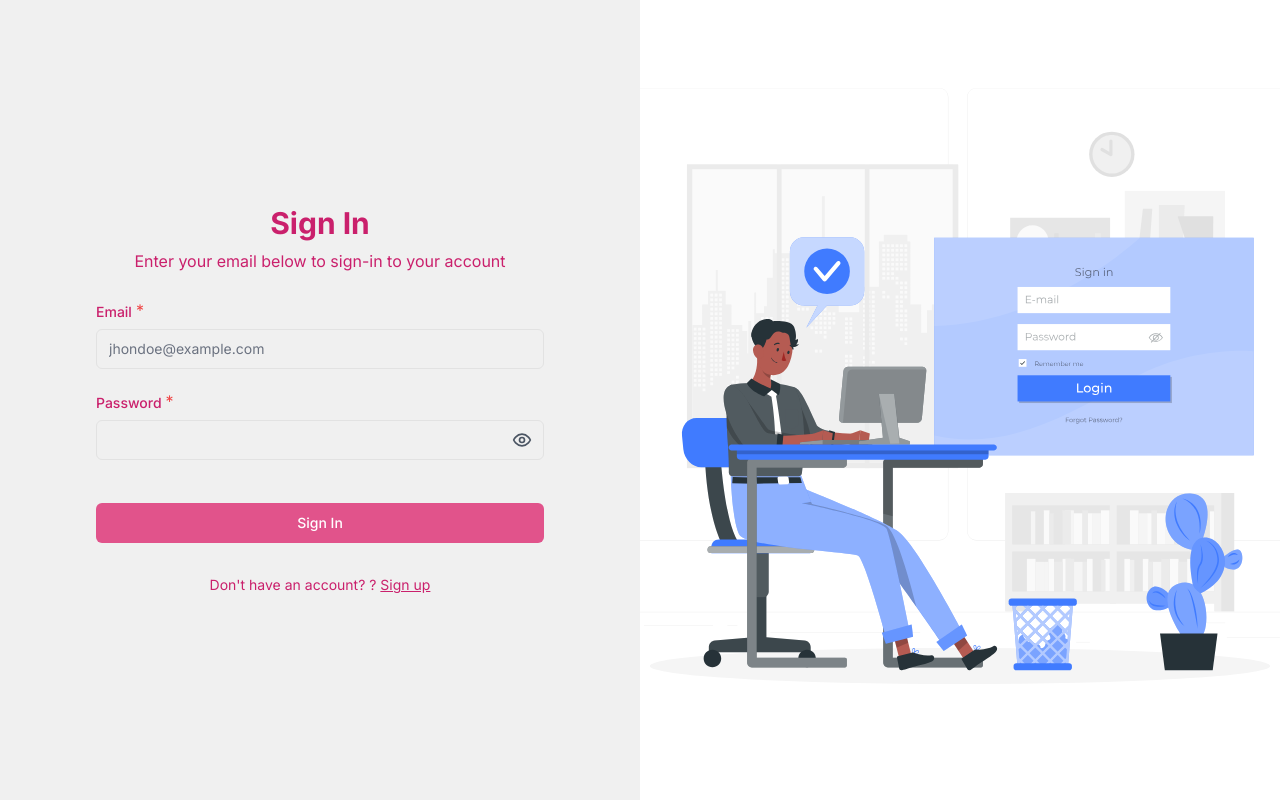
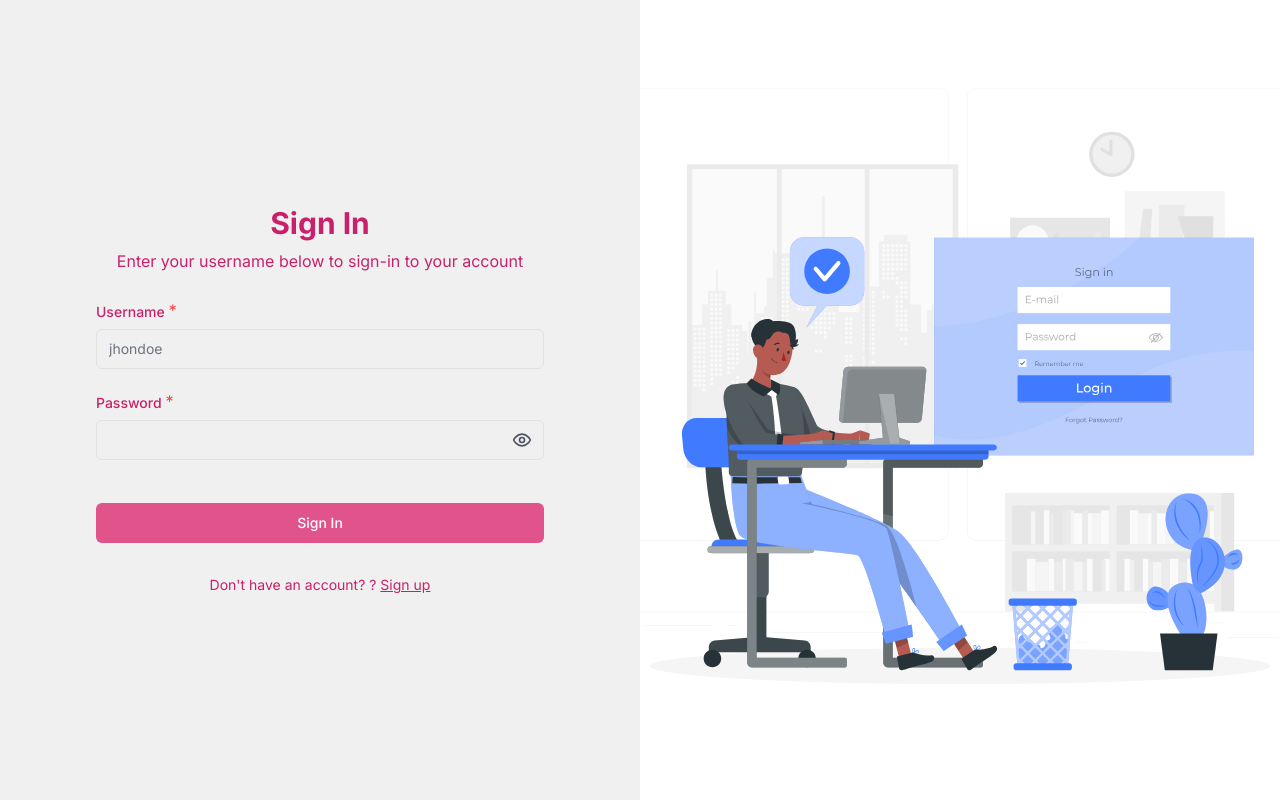
Before and after one commit to lutfir2019/pos-next-ts, a Next.js app: page /auth in a window 1280 px wide. Built offline with nearby package versions, Linux system fonts and the light colour scheme; no server answers.

Commit message:
update register from by email to by username

```diff
--- a/src/components/auth/SignInForm.tsx
+++ b/src/components/auth/SignInForm.tsx
@@ -7,6 +7,7 @@ import * as yup from "yup";
 import Input from "@/components/global/input/inputCustom";
 import Password from "@/components/global/input/password";
 import { Button } from "@/components/ui/button";
+import { usernameRegex } from "@/constants/auth/regexCarakterKhusus";
 import { useAuth } from "@/stores/auth/useAuth";
 import { SignInType } from "@/types/auth/login";
 
@@ -15,15 +16,18 @@ interface Props {
 }
 
 const validationSchema = yup.object({
-  email: yup
+  username: yup
     .string()
-    .email("Email tidak valid")
-    .required("Bidang ini wajib di isi"),
+    .required("Bidang ini wajib di isi")
+    .matches(
+      usernameRegex,
+      "Username tidak boleh mengandung spasi atau karakter khusus lainnya"
+    ),
   password: yup.string().required("Bidang ini wajib di isi"),
 });
 
 const initialValues: SignInType = {
-  email: "",
+  username: "",
   password: "",
 };
 
@@ -43,16 +47,15 @@ const SignInForm: React.FC<Props> = ({ onToggleForm }) => {
               <div className="text-center">
                 <h1 className="text-3xl font-bold">Sign In</h1>
                 <p className="mt-2 text-base text-muted-foreground">
-                  Enter your email below to sign-in to your account
+                  Enter your username below to sign-in to your account
                 </p>
               </div>
               <div className="mt-8 space-y-6">
                 <div className="space-y-2">
                   <Input
-                    name="email"
-                    type="email"
-                    label="Email"
-                    placeholder="jhondoe@example.com"
+                    name="username"
+                    label="Username"
+                    placeholder="jhondoe"
                     primary
                   />
                   <Password name="password" label="Password" primary />
--- a/src/components/auth/SignUpForm.tsx
+++ b/src/components/auth/SignUpForm.tsx
@@ -7,6 +7,7 @@ import * as yup from "yup";
 import Input from "@/components/global/input/inputCustom";
 import Password from "@/components/global/input/password";
 import { Button } from "@/components/ui/button";
+import { usernameRegex } from "@/constants/auth/regexCarakterKhusus";
 import { useAuth } from "@/stores/auth/useAuth";
 import { RegisterType } from "@/types/auth/register";
 
@@ -15,10 +16,13 @@ interface Props {
 }
 
 const validationSchema = yup.object({
-  email: yup
+  username: yup
     .string()
-    .email("Email tidak valid")
-    .required("Bidang ini wajib di isi"),
+    .required("Bidang ini wajib di isi")
+    .matches(
+      usernameRegex,
+      "Username tidak boleh mengandung spasi atau karakter khusus lainnya"
+    ),
   name: yup.string().required("Bidang ini wajib di isi"),
   password: yup.string().required("Bidang ini wajib di isi"),
   passwordConfirm: yup
@@ -28,7 +32,7 @@ const validationSchema = yup.object({
 });
 
 const initialValues: RegisterType = {
-  email: "",
+  username: "",
   name: "",
   password: "",
   passwordConfirm: "",
@@ -77,10 +81,9 @@ const SignUpForm: React.FC<Props> = ({ onToggleForm }) => {
                     primary
                   />
                   <Input
-                    name="email"
-                    type="email"
-                    label="Email"
-                    placeholder="jhondoe@example.com"
+                    name="username"
+                    label="Username"
+                    placeholder="jhondoe"
                     primary
                   />
                   <Password name="password" label="Password" primary />
--- a/src/components/pages/product/Table.tsx
+++ b/src/components/pages/product/Table.tsx
@@ -61,6 +61,7 @@ const TableProduct = () => {
             <TableHead className="hidden md:table-cell">Kode</TableHead>
             <TableHead className="hidden md:table-cell">Stok</TableHead>
             <TableHead>Harga</TableHead>
+            <TableHead className="hidden md:table-cell">Created by</TableHead>
             <TableHead className="hidden md:table-cell">Created at</TableHead>
             <TableHead>
               <span className="sr-only">Actions</span>
@@ -88,6 +89,9 @@ const TableProduct = () => {
                   {data.quantity}
                 </TableCell>
                 <TableCell>RP.{data.price_selling?.toLocaleString()}</TableCell>
+                <TableCell className="hidden md:table-cell">
+                  {data.created_by}
+                </TableCell>
                 <TableCell className="hidden md:table-cell">
                   {formattedDate(data.created_at)}
                 </TableCell>
--- /dev/null
+++ b/src/constants/auth/regexCarakterKhusus.ts
@@ -0,0 +1 @@
+export const usernameRegex = /^\w+$/;
--- a/src/types/auth/login.ts
+++ b/src/types/auth/login.ts
@@ -14,13 +14,13 @@ export type Data = {
   CreatedAt: Date;
   UpdatedAt: Date;
   DeletedAt: null;
-  email: string;
+  username: string;
   name: string;
   role: string;
 };
 
 export type SignInType = {
-  email: string;
+  username: string;
   password: string;
 };
 
--- a/src/types/auth/register.ts
+++ b/src/types/auth/register.ts
@@ -1,6 +1,6 @@
 export type RegisterType = {
   name: string;
-  email: string;
+  username: string;
   password: string;
   passwordConfirm: string;
   role: string;
--- a/src/types/products/index.ts
+++ b/src/types/products/index.ts
@@ -26,6 +26,7 @@ export type ProductType = {
   price_purchase: number;
   price_selling: number;
   file: string | null;
+  created_by?: string;
   created_at?: string;
   updated_at?: string;
 };
--- a/src/types/users/index.ts
+++ b/src/types/users/index.ts
@@ -1,7 +1,7 @@
 import { DefaultType, LoadingType } from "../globalType";
 
 export type SignUpType = {
-  email: string;
+  username: string;
   password: string;
   passwordConfirm: string;
   name: string;
```
